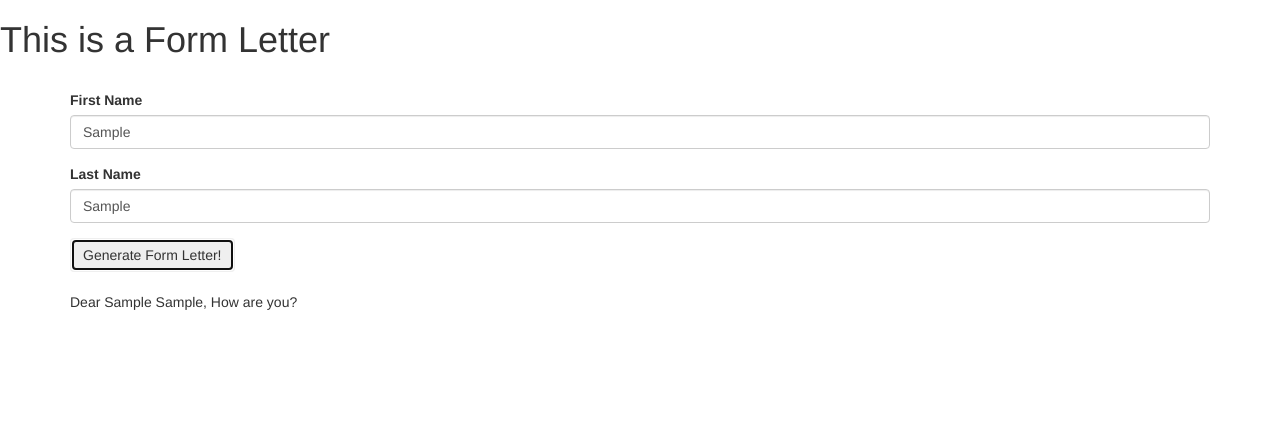
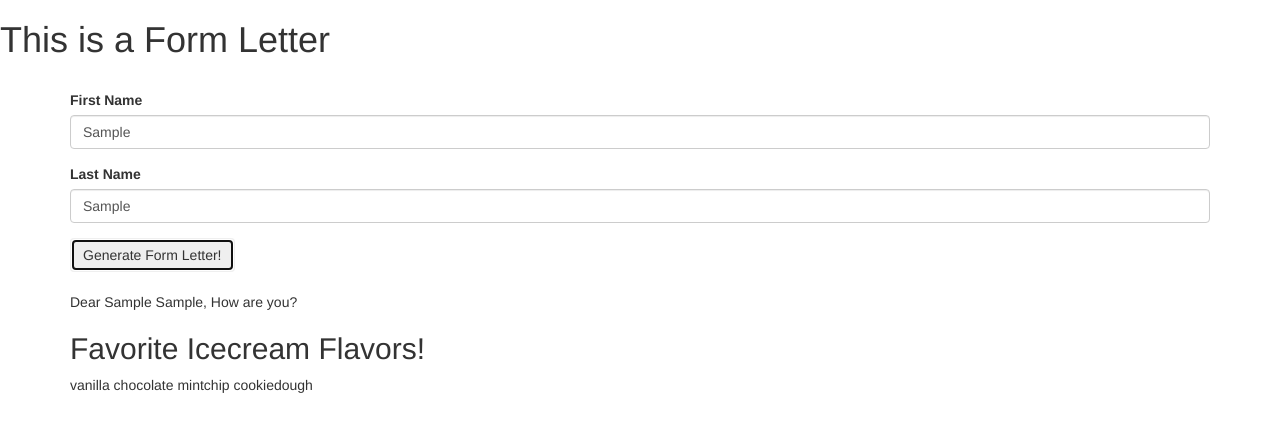
Before and after one commit to bethhansen/form-letter, a plain HTML site: page index.html in a window 1280 px wide. Both pictures are taken after typing "Sample", "Sample" into the empty fields and a click on the button "Generate Form Letter!". Drawn offline with Linux system fonts and the light colour scheme.

Commit message:
Include arrays with foreach loop to complete tasks.

```diff
--- a/css/styles.css
+++ b/css/styles.css
@@ -1,3 +1,3 @@
 .letter {
-    display: none;
+    /*display: none;*/
 }
--- a/index.html
+++ b/index.html
@@ -12,7 +12,7 @@
     <h1>This is a Form Letter</h1>
     <br>
     <div class="container">
-      <form id="formletter">
+      <form>
         <div class="form-group">
           <label for="firstName">First Name</label>
           <input type="text" class="form-control" id="firstName">
@@ -21,6 +21,7 @@
           <label for="lastName">Last Name</label>
           <input type="text" class="form-control" id="lastName">
         </div>
+
       <button type="submit" class="btn">Generate Form Letter!</button>
       </form>
       <br>
@@ -28,6 +29,9 @@
         <p> Dear <span class="firstName"></span> <span class="lastName"></span>,
           How are you?</p>
       </div>
-    </div>
+      <div class="flavors">
+        <h2>Favorite Icecream Flavors!</h2>
+
+      </div>
   </body>
 </html>
--- a/js/scripts.js
+++ b/js/scripts.js
@@ -1,10 +1,21 @@
-$(document).ready(function () {
-  $("form#formletter").submit(function(event) {
-    var firstNameInput = $("input#firstName").val();
-    var lastNameInput = $("input#lastName").val();
+$(document).ready(function() {
+  $("form").submit(function(event) {
 
-    $(".letter .firstName").text(firstNameInput);
-    $(".letter .lastName").text(lastNameInput);
+
+    alert("hi");
+    var inputIds = ["firstName","lastName"];
+    inputIds.forEach(function(inputId){
+      alert (inputId);
+      inputValue = $("input#" + inputId).val();
+      alert (inputValue);
+      $(".letter ." + inputId).text(inputValue);
+    });
+
+    var iceCreams = ["vanilla", "chocolate", "mintchip", "cookiedough"];
+    iceCreams.forEach(function(iceCream) {
+        $(".flavors").append(iceCream + "\r\n");
+    });
+
 
     $(".letter").show();
 
```
